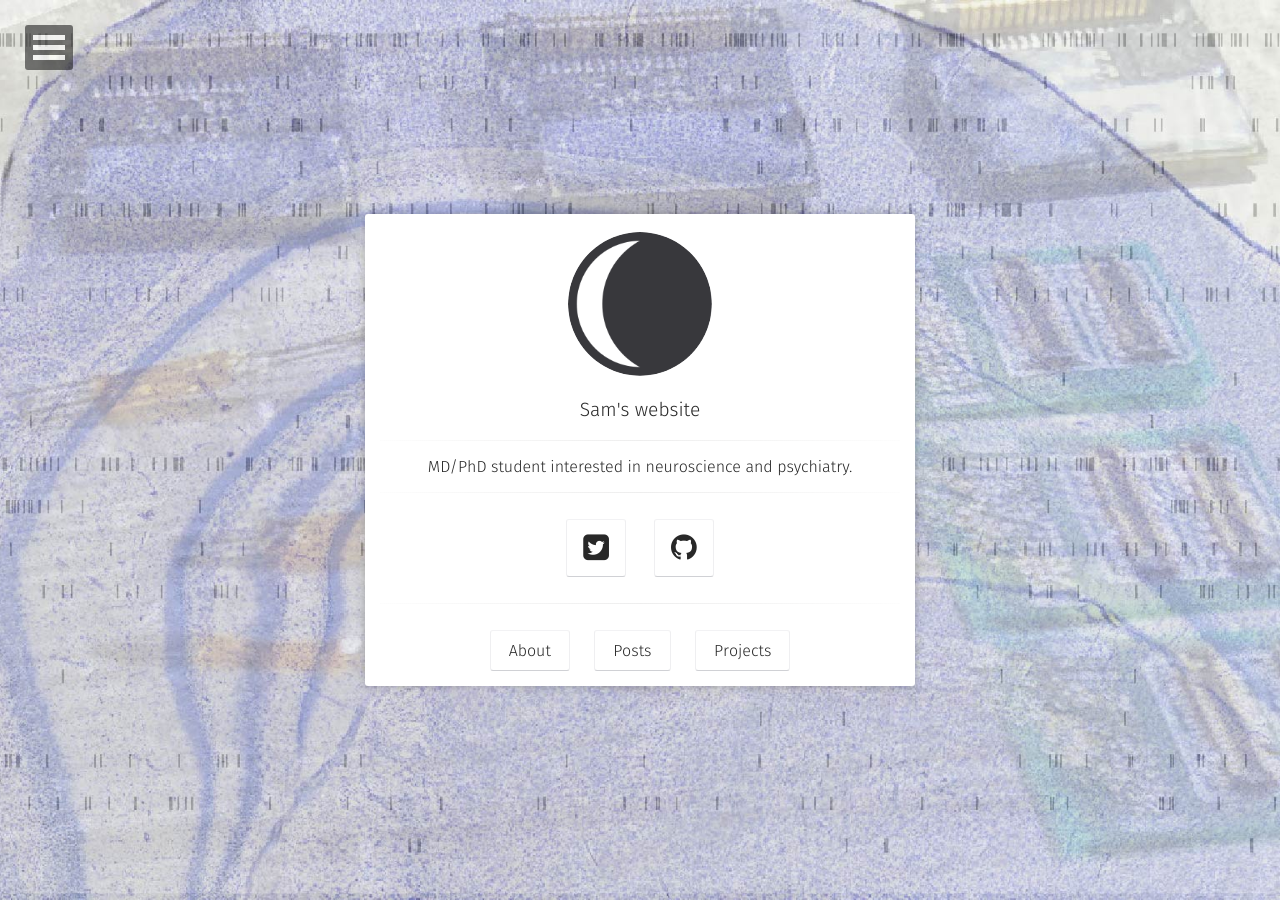
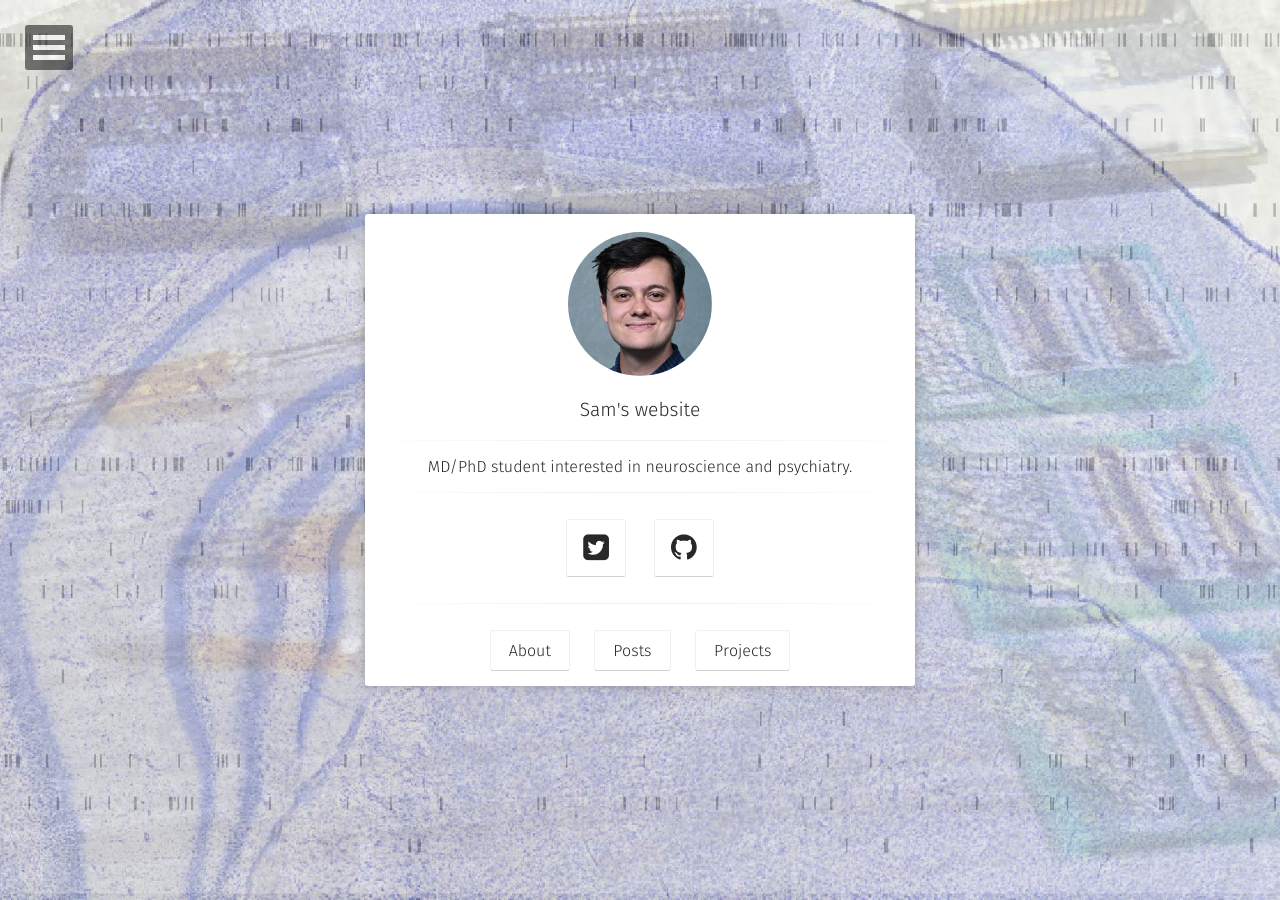
Before and after one commit to sbrunwas/sbrunwas.github.io, a Jekyll site: the page built from index.html, in a window 1280 px wide. Built offline with Jekyll 4.4.1, drawn with Linux system fonts in a browser that asks for light colours; some web fonts are replaced.

```diff
--- a/_config.yml
+++ b/_config.yml
@@ -4,7 +4,7 @@
 description:        "Sam's personal website"
 reading_time:       true
 words_per_minute:   200
-logo:               'assets/img/logo.png'
+logo:               'assets/img/headshot.png'
 background:         'assets/img/custombg.jpg'
 tiled_bg:           false   # Set this true if you want to tile your background image, otherwise it will be covered
 locale:             en_US
```
Also changed, not shown: assets/img/headshot.png (added).
